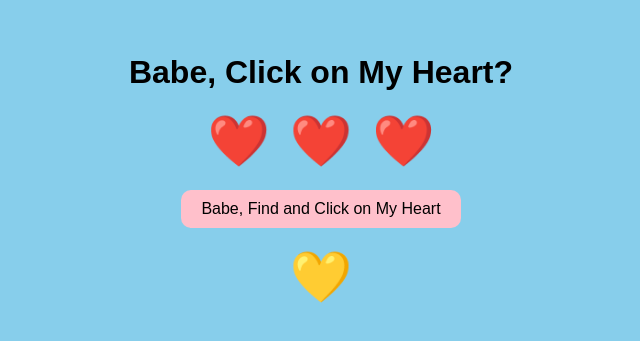
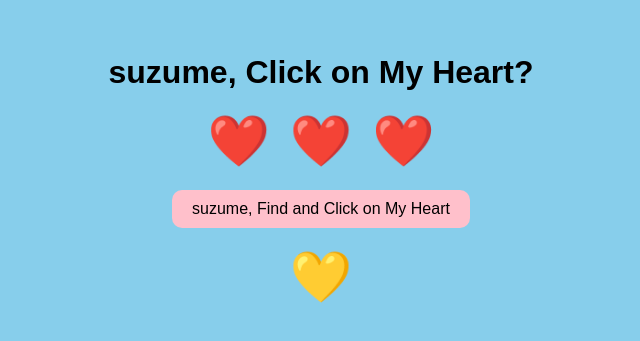
Before and after one commit to pushpesh17/suzume-vini, a plain HTML site: page index.html in a window 1280 px wide. Shown: the part 231-572 px from the top of the page, without its empty margins (319-959 px from the left). Drawn offline with Linux system fonts and the light colour scheme.

Commit message:
Update index.html

```diff
--- a/index.html
+++ b/index.html
@@ -3,18 +3,18 @@
 <head>
     <meta charset="UTF-8">
     <meta name="viewport" content="width=device-width, initial-scale=1.0">
-    <title>Babe, Where's My Heart?</title>
+    <title>Vini Queen, Where's My Heart?</title>
     <link rel="stylesheet" href="style.css">
 </head>
 <body>
     <div class="container">
-        <h1>Babe, Click on My Heart?</h1>
+        <h1>suzume, Click on My Heart?</h1>
         <div class="hearts">
             <div class="heart">❤️</div>
             <div class="heart">❤️</div>
             <div class="heart">❤️</div>
         </div>
-        <button id="findHeartBtn">Babe, Find and Click on My Heart</button>
+        <button id="findHeartBtn">suzume, Find and Click on My Heart</button>
         <div id="newHeart" class="heart">💛</div>
     </div>
 
```
